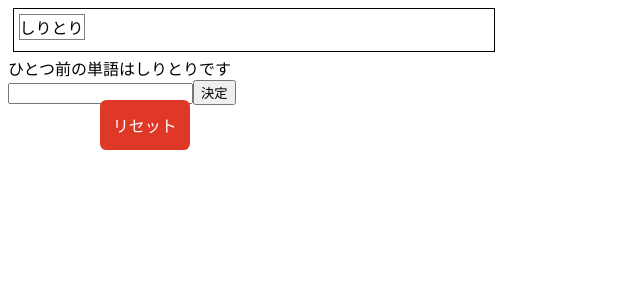
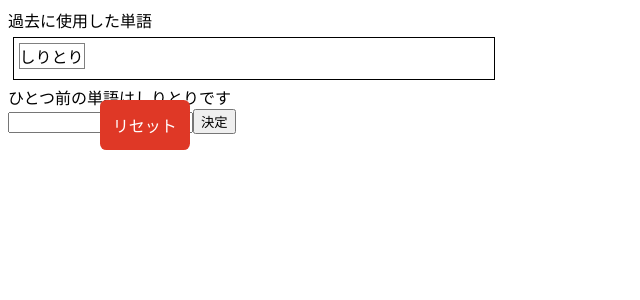
Before and after one commit to AkaishiTakumi/Siritori, a React (Vite) app: page / in a window 1280 px wide. Both pictures are taken after a click on the element "スタート". Shown: the top 300 px of the page, without its empty margins (0-640 px from the left). Built offline with nearby package versions, Linux system fonts and the light colour scheme.

Commit message:
[feat] 過去に使用した単語を表示
#8
過去に使用した単語を表示
過去に使用した単語が多いときスクロールできるようにする

```diff
--- a/src/App.tsx
+++ b/src/App.tsx
@@ -202,9 +202,9 @@ function NewText({
 	};
 
 	return (
-		<>
+		<span className="new-text">
 			<input
-				className="new-text"
+				className="new-text-box"
 				type="text"
 				value={newText}
 				onChange={handleTextBox}
@@ -213,9 +213,10 @@ function NewText({
 			<button className="new-text-button" onClick={submit}>
 				決定
 			</button>
-		</>
+		</span>
 	);
 }
+
 function HorizontalScroll({ vocabBook }: { vocabBook: string[] }) {
 	const containerRef = useRef<HTMLDivElement>(null);
 
@@ -226,20 +227,28 @@ function HorizontalScroll({ vocabBook }: { vocabBook: string[] }) {
 	};
 
 	return (
-		<div className="handle-wheel" ref={containerRef} onWheel={handleWheel}>
+		<>
+			<div className="used-words">過去に使用した単語</div>
+			<div
+				className="handle-wheel"
+				ref={containerRef}
+				onWheel={handleWheel}
+			>
 				{/* 横に長いコンテンツ */}
 				<div className="handle-wheel-contents">
 					{vocabBook.map((word, index) => (
 						<span
+							className="handle-wheel-contents-word"
 							key={index}
-						className="handle-wheel-contents-word"
 						>
 							{word}
 						</span>
 					))}
 				</div>
 			</div>
+		</>
 	);
 }
 
+
 export default App;
```
Lines whose indentation alone changed are shown as unchanged.
